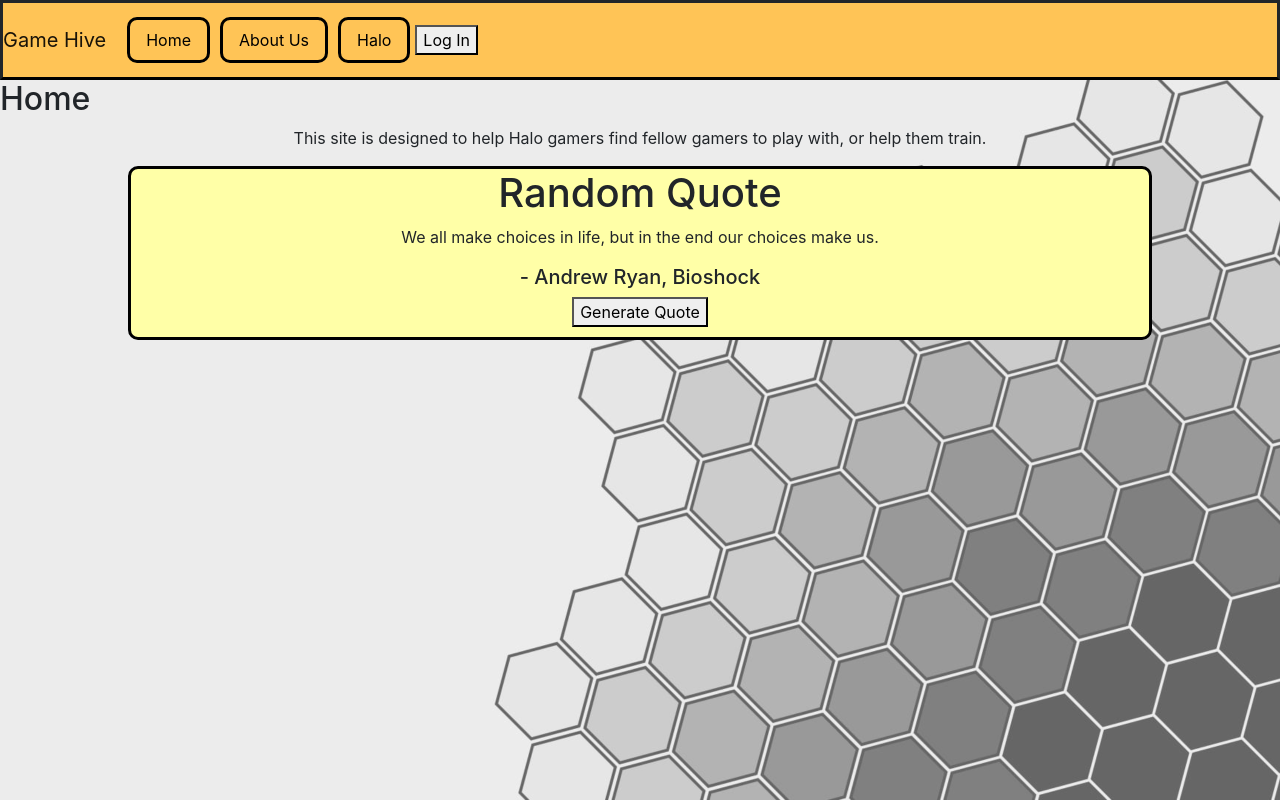
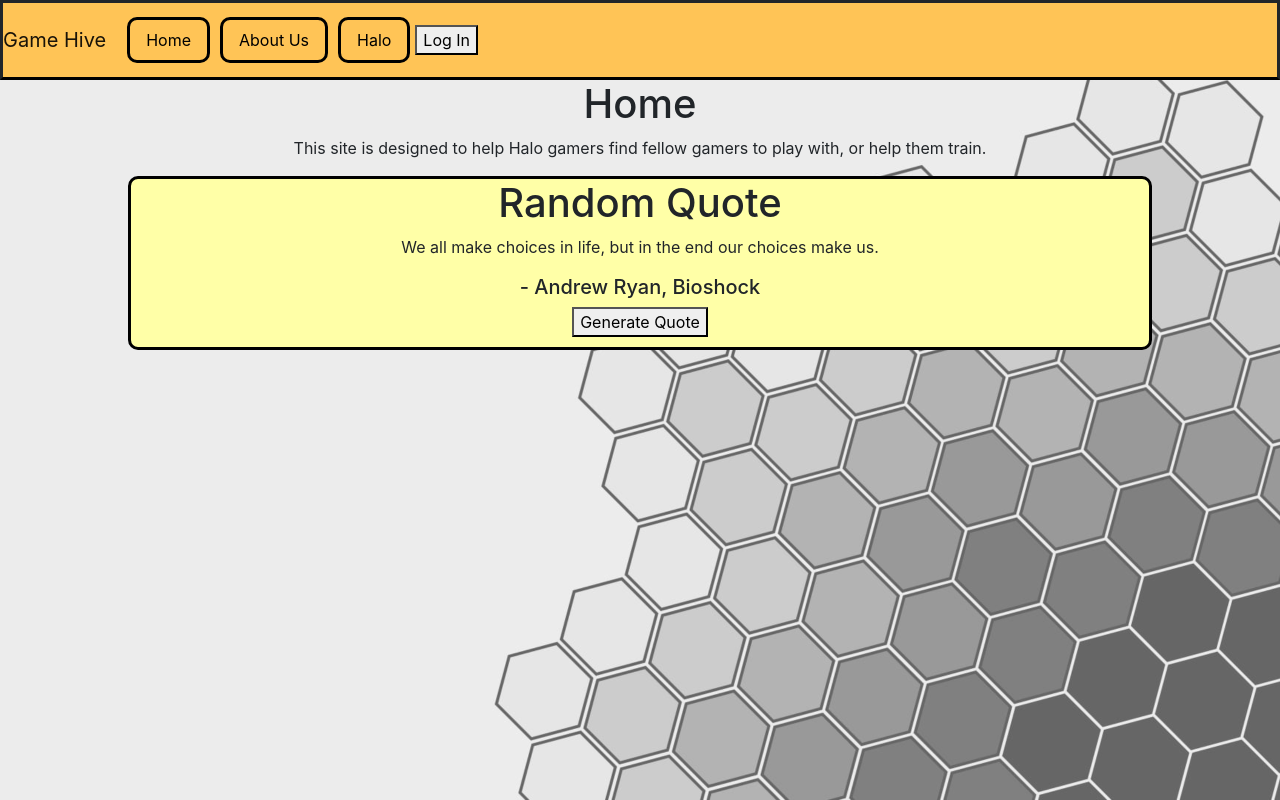
Before and after one commit to 301FinalProject/FrontEnd, a React (Create React App) app: page / in a window 1280 px wide. Built offline with nearby package versions, Linux system fonts and the light colour scheme.

Commit message:
finsihed cards and some styling

```diff
--- a/src/App.css
+++ b/src/App.css
@@ -40,3 +40,7 @@ body {
 .generate {
   margin-bottom: 10px;
 }
+
+h1 {
+  text-align: center;
+}
--- a/src/App.js
+++ b/src/App.js
@@ -81,7 +81,7 @@ class App extends React.Component {
           </Navbar>
           <Switch>
             <Route exact path="/">
-              <h2>Home</h2>
+              <h1>Home</h1>
               <p>This site is designed to help Halo gamers find fellow gamers to play with, or help them train.
               </p>
               <div className="quote">
@@ -93,6 +93,7 @@ class App extends React.Component {
               </div>
             </Route>
             <Route path="/aboutUs">
+            <h1>About Us</h1>
               <AboutUs />
             </Route>
             <Route path="/haloPlayers">
--- a/src/HaloPlayers.js
+++ b/src/HaloPlayers.js
@@ -1,5 +1,6 @@
 import axios from 'axios';
 import React from 'react';
+import { Card, Row, Col, Container } from 'react-bootstrap';
 
 const apiURL = process.env.REACT_APP_API_URL;
 
@@ -25,17 +26,24 @@ class HaloPlayers extends React.Component {
     render() {
       return(
         <>
+        <h1>Halo Leaderboard</h1>
         {this.state.haloPlayers &&
-        <ul>
+        <Container className="AboutUs">
+        <Row>
         {this.state.haloPlayers.map(
           (haloPlayer, index) => (
-            <li key={index}>
-                {haloPlayer.playerName}
-            </li>
+        <Col key={index}>
+        <Card style={{ width: '300px' }} >
+        <Card.Body>
+        <Card.Title>{haloPlayer.playerName}</Card.Title>
+        <Card.Text>Player Rank {haloPlayer.playerRank}</Card.Text>
+        </Card.Body>
+        </Card>
+        </Col>
           )
         )}
-        </ul>
-
+        </Row>
+      </Container>
       }
       </>
       )
```
